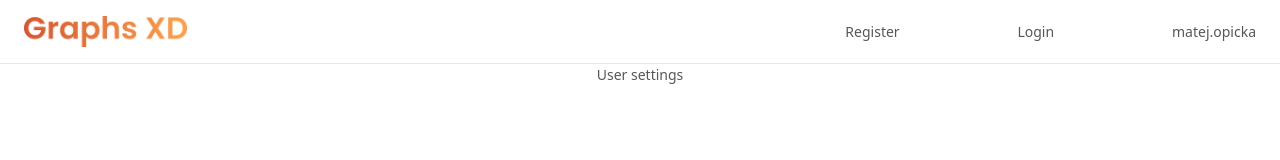
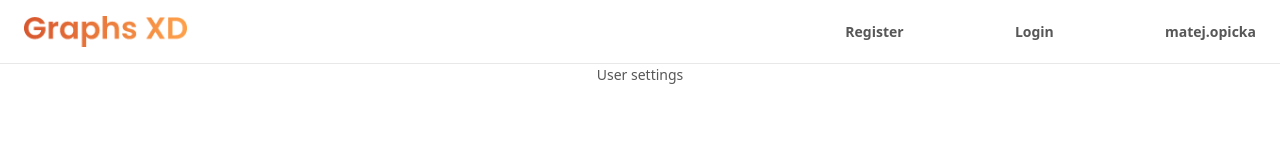
Before and after one commit to FrantisekSpunda/graphs_xd, a React (Create React App) app: page /account-settings in a window 1280 px wide. Shown: the top 160 px of the page. Built offline with nearby package versions, Linux system fonts and the light colour scheme.

Commit message:
navbar changes

```diff
--- a/src/views/core/AccountSettings.js
+++ b/src/views/core/AccountSettings.js
@@ -1,7 +1,7 @@
 function Account () {
 
     return (
-        <div className='flex flex-col items-center justify-center h-max'>
+        <div className='flex flex-col items-center justify-center'>
             <h1>User settings</h1>
         </div>
     )
--- a/src/views/core/CreateGraph.js
+++ b/src/views/core/CreateGraph.js
@@ -1,7 +1,7 @@
 function CreateGraph () {
 
     return (
-        <div className='flex flex-col items-center justify-center h-max'>
+        <div className='flex flex-col items-center justify-center'>
             <h1>Create your graph</h1>
         </div>
     )
--- a/src/views/core/Navbar.js
+++ b/src/views/core/Navbar.js
@@ -2,13 +2,15 @@ import logo from '../../assets/images/logo-256.png';
 import { NavLink } from 'react-router-dom';
 
 function Navbar() {
+    const navLinkClass = 'font-semibold text-sm '
+
     return (
         <nav className="w-full h-16 px-6 py-4 border-grey-100 border-b flex justify-between">
             <img src={logo} alt="logo" className='h-full' />
             <ul className='flex justify-between w-1/3 items-center'>
-                <NavLink to='register' className={({isActive}) => isActive && 'underline'}><span className='text-sm font-medium'>Register</span></NavLink>
-                <NavLink to='login' className={({isActive}) => isActive && 'underline'}><span className='text-sm font-medium'>Login</span></NavLink>
-                <NavLink to='account' className={({isActive}) => isActive && 'underline'}><span className='text-sm font-medium'>matej.opicka</span></NavLink>
+                <NavLink to='register' className={({isActive}) => isActive ? navLinkClass + 'border-b border-gray-300' : navLinkClass}>Register</NavLink>
+                <NavLink to='login' className={({isActive}) => isActive ? 'border-b border-gray-300' : navLinkClass}>Login</NavLink>
+                <NavLink to='account' className={({isActive}) => isActive ? navLinkClass + 'border-b border-gray-300' : navLinkClass}>matej.opicka</NavLink>
             </ul>
         </nav>
     )
--- a/src/views/core/YourGraphs.js
+++ b/src/views/core/YourGraphs.js
@@ -1,7 +1,7 @@
 function Account () {
 
     return (
-        <div className='flex flex-col items-center justify-center h-max'>
+        <div className='flex flex-col items-center justify-center'>
             <h1>Your graphs</h1>
         </div>
     )
```
